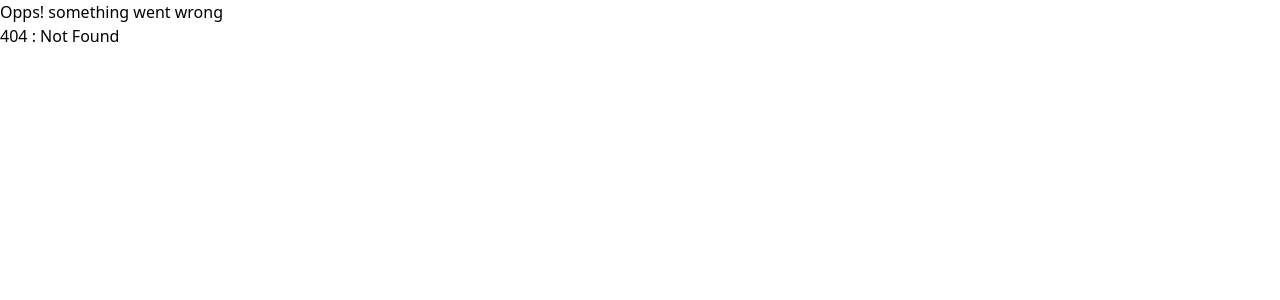
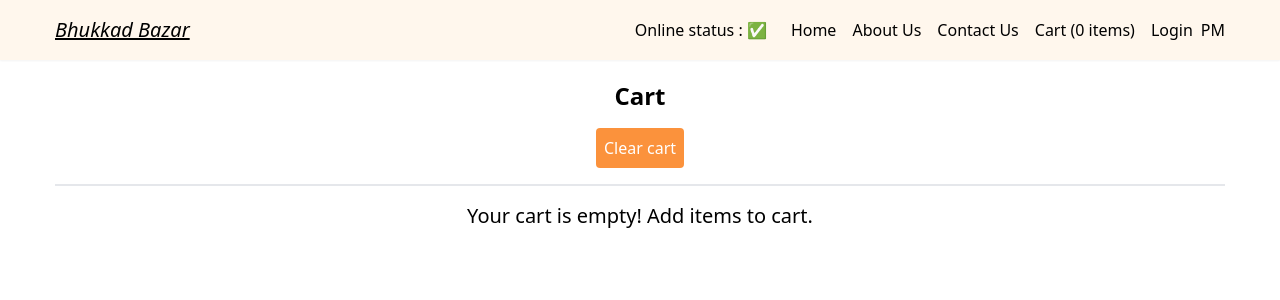
Before and after one commit to poojamansukhani/namaste-react, a React (Vite) app: page /cart in a window 1280 px wide. Before the commit this address had no page. Shown: the top 300 px of the page. Built offline with nearby package versions, Linux system fonts and the light colour scheme.

Commit message:
redux store

```diff
--- a/package.json
+++ b/package.json
@@ -25,8 +25,10 @@
     "last 2 Firefox version"
   ],
   "dependencies": {
+    "@reduxjs/toolkit": "^1.9.7",
     "react": "^18.2.0",
     "react-dom": "^18.2.0",
+    "react-redux": "^8.1.3",
     "react-router-dom": "^6.16.0",
     "react-shimmer-effects": "^1.0.2"
   }
--- /dev/null
+++ b/src/components/Cart.jsx
@@ -0,0 +1,22 @@
+import { useDispatch, useSelector } from "react-redux";
+import { clearCart } from "../utils/cartSlice";
+import ItemList from "./ItemList";
+
+const Cart = () => {
+    const cartItems = useSelector((store)=>{
+        //what portion of store access needed read items from store
+        return store.cart.items;
+    });
+    const dispatch = useDispatch();
+    const clearCartHandle = () =>{
+        dispatch(clearCart());
+    }
+    return <div className=" text-center">
+        <h1 className="font-bold text-2xl mb-2">Cart</h1>
+        <button className="p-2 m-2 bg-orange-400 text-white mb-4 rounded" onClick={clearCartHandle}>Clear cart</button>
+
+        <ItemList items={cartItems}/>
+        {cartItems.length === 0 && <h1 className="mt-4 text-xl">Your cart is empty! Add items to cart.</h1>}
+    </div>
+}
+export default Cart;
--- a/src/components/Header.jsx
+++ b/src/components/Header.jsx
@@ -1,4 +1,5 @@
 import { useContext, useState } from "react";
+import { useSelector } from "react-redux";
 import { Link } from "react-router-dom";
 import useOnlineStatus from "../utils/useOnlineStatus";
 import UserContext from "../utils/UserContext";
@@ -7,6 +8,11 @@ export const Header = () => {
     const [btnNameReact, setBtnNameReact] = useState("Login");
     const onelineStatus = useOnlineStatus();
     const {loggedInUser} = useContext(UserContext);
+    //Selector hook to subscribe cartSlice store
+    const cartItems = useSelector((store)=>{
+        //what portion of store access needed read items from store
+        return store.cart.items;
+    });
     return(
         <div className="px-4 py-4 bg-orange-50 fixed z-10 top-0 left-0 right-0 shadow-sm">
             <div className="container">
@@ -20,7 +26,7 @@ export const Header = () => {
                         <li className="px-2"><Link to="/">Home</Link></li>
                         <li className="px-2"><Link to="/about">About Us</Link></li>
                         <li className="px-2"><Link to="/contact">Contact Us</Link></li>
-                        <li className="px-2">Cart</li>
+                        <li className="px-2"><Link to="/cart">Cart ({cartItems.length} items)</Link></li>
                         <li className="px-2" onClick={()=>{
                             btnNameReact === "Login" ? setBtnNameReact("Logout"): setBtnNameReact("Login");
                         }}>{btnNameReact}</li>
--- a/src/components/ItemList.jsx
+++ b/src/components/ItemList.jsx
@@ -1,9 +1,19 @@
+import { useDispatch } from "react-redux";
 import {menuImage} from "../utils/constants";
+import {addItem, removeItem} from "../utils/cartSlice";
 const ItemList = ({items}) => {
+    const dispatch = useDispatch();
+    // update store add item to cart and update store
+    const handleAddItem = (item) => {
+        dispatch(addItem(item))
+    }
+    const handleRemoveItem = (item) =>{
+        dispatch(removeItem(item));
+    }
     return (
         <div className="border border-solid border-grey text-left">
-            {items.map((item) => (
-               <div key={item.card.info.id} className="p-4 pb-0">
+            {items.map((item, index) => (
+               <div key={index} className="p-4 pb-0">
                    <div className="flex justify-between">
                        <div className="w-11/12">
                         <h4 className=" text-md">
@@ -14,7 +24,8 @@ const ItemList = ({items}) => {
                      </div>
                      <div className="w-1/12 text-right relative">
                         <img src={menuImage + item.card.info.imageId} alt="" className=" w-half"/>
-                        <button className="p-1 bg-black text-white shadow-md absolute w-[70px] bottom-0 left-0">+ Add</button>
+                        <button className="p-1 bg-black text-white shadow-md absolute w-[20px] bottom-0 left-0 text-xs" onClick={()=>handleAddItem(item)}>+</button>
+                        <button className="p-1 bg-black text-white shadow-md absolute w-[20px] bottom-0 right-0 text-xs" onClick={()=>handleRemoveItem(item)}>-</button>
                     </div>
                    </div>
                    <hr className="mt-4"/>
--- /dev/null
+++ b/src/utils/appStore.js
@@ -0,0 +1,20 @@
+import { configureStore, getDefaultMiddleware } from "@reduxjs/toolkit";
+import cartReducer from "./cartSlice";
+
+const appStore = configureStore({
+    //Slices
+    reducer : {
+        cart:cartReducer,
+    },
+    middleware: [
+        ...getDefaultMiddleware({
+          serializableCheck: {
+            // Ignore specific paths in your state that contain non-serializable data
+            ignoredPaths: ["cart.items"],
+          },
+        }),
+      ],
+      devTools: process.env.NODE_ENV !== "production",
+});
+
+export default appStore;
--- /dev/null
+++ b/src/utils/cartSlice.js
@@ -0,0 +1,32 @@
+import { createSlice } from "@reduxjs/toolkit";
+
+const cartSlice = createSlice({
+    name:'cart',
+    initialState:{
+        items:[]
+    },
+    reducers:{
+        addItem:(state, action) => {
+            //Mutating state here
+            state.items.push(action.payload);
+        },
+        removeItem:(state, action) => {
+            //action.payload. find out index and then remove that one only
+            // state.items.pop();
+            const itemToRemove = action.payload.card.info.id
+            console.log(itemToRemove, "itemtoremove")
+            //action.payload. find out index and then remove that one only
+            state.items = state.items.filter(item => item.card.info.id !== itemToRemove);
+            console.log(state.items, "state.items");
+        },
+        clearCart:(state) =>{
+            //RTK - either mutate the origincal state or return a new state
+           // state.items.length = 0; // origincalState = []
+           return {items : []}
+        }
+    }
+});
+
+export const {addItem, removeItem, clearCart} = cartSlice.actions;
+
+export default cartSlice.reducer;
```
Also changed, not shown: src/App.js (+9 -0 lines), 1 other file (tests, documents, lock files or other folders).
